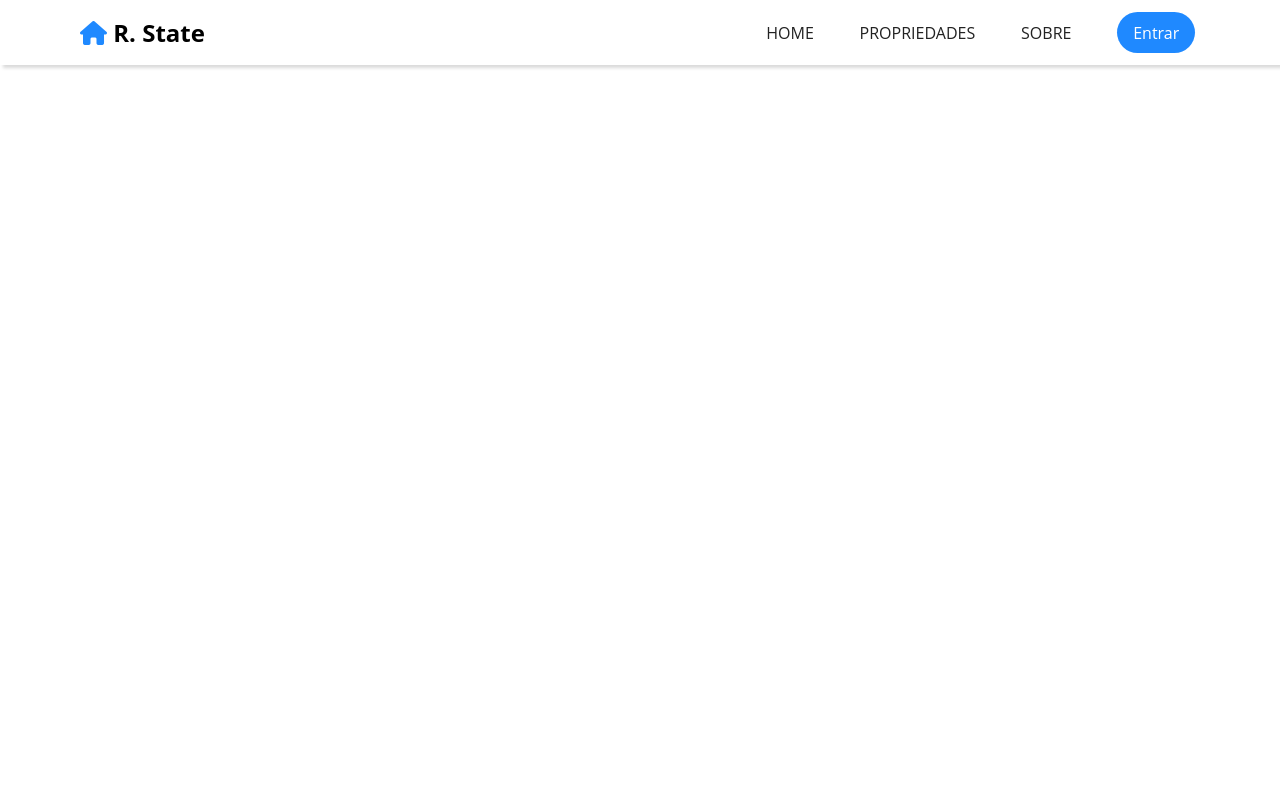
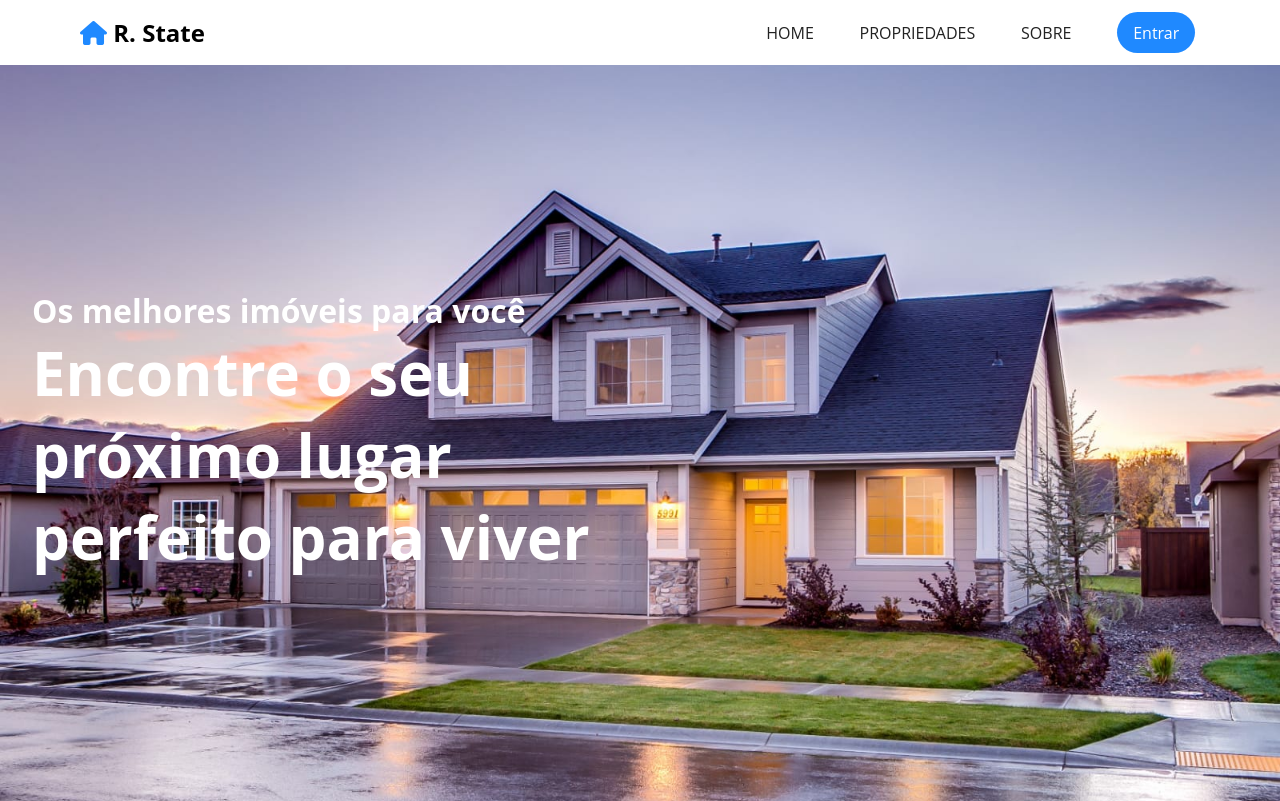
Before and after one commit to cambambaPaciencia/realState, a plain HTML site: page index.html in a window 1280 px wide. Drawn offline with Linux system fonts and the light colour scheme.

Commit message:
hero done desktop done

```diff
--- a/assets/css/style.css
+++ b/assets/css/style.css
@@ -15,7 +15,7 @@
 --border-radius:2rem;
 --pd-nav: 1rem;
 --txt-fw: 500;
---header-txt: 7vmin;
+--header-txt: 5vmin;
 
     /*Others*/
 --ts-time: all .4s ease-out;
@@ -141,7 +141,20 @@ header{
     background-image: url('../img/home.jpg');
     background-position: center;
     background-size: cover;
+    background-repeat: no-repeat;
+    display: flex;
+    align-items: center;
+}
 
+.heroContent{
+    color: var(--primary-color);
+    font-size: var(--header-txt);
+    width: 50%;
+    padding: calc( var(--pd-nav) * 2) ;
+}
+
+.heroContent h2{
+    font-size: calc(var(--header-txt) - 1vmin);
 }
 
 
--- a/index.html
+++ b/index.html
@@ -32,7 +32,12 @@
         </nav>
     </header>
 
-
+    <section class="hero">
+        <div class="heroContent">
+            <h2>Os melhores imóveis para você</h2>
+            <h1>Encontre o seu próximo lugar perfeito para viver</h1>
+        </div>
+    </section>
 
 </body>
 </html>
```
